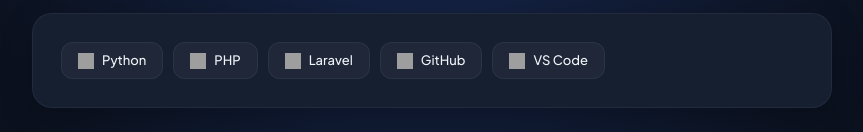
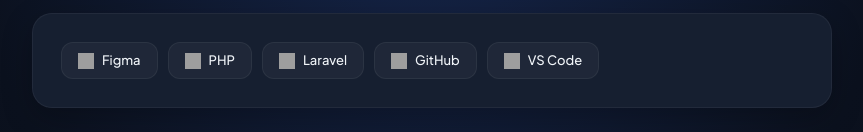
Before and after one commit to Bhadthepramdirdjo/Portofolio-Kelompok_Kerja-Praktek_Icraft, a website: page members/iqbal.html in a window 1280 px wide. Shown: the part 1832-1964 px from the top of the page, without its empty margins (208-1071 px from the left). Drawn offline with nearby package versions, Linux system fonts and the light colour scheme; grey boxes are pictures that could not be loaded.

Commit message:
Update iqbal.html

```diff
--- a/members/iqbal.html
+++ b/members/iqbal.html
@@ -258,7 +258,7 @@
             <div class="profile-card">
                 <div class="flex flex-wrap gap-2.5">
                     <span class="tech-tag">
-                        <img src="https://cdn.simpleicons.org/python/white" class="w-4 h-4" alt="Python"> Python
+                        <img src="https://cdn.simpleicons.org/figma/white" class="w-4 h-4" alt="Figma"> Figma
                     </span>
                     <span class="tech-tag">
                         <img src="https://cdn.simpleicons.org/php/white" class="w-4 h-4" alt="PHP"> PHP
```
